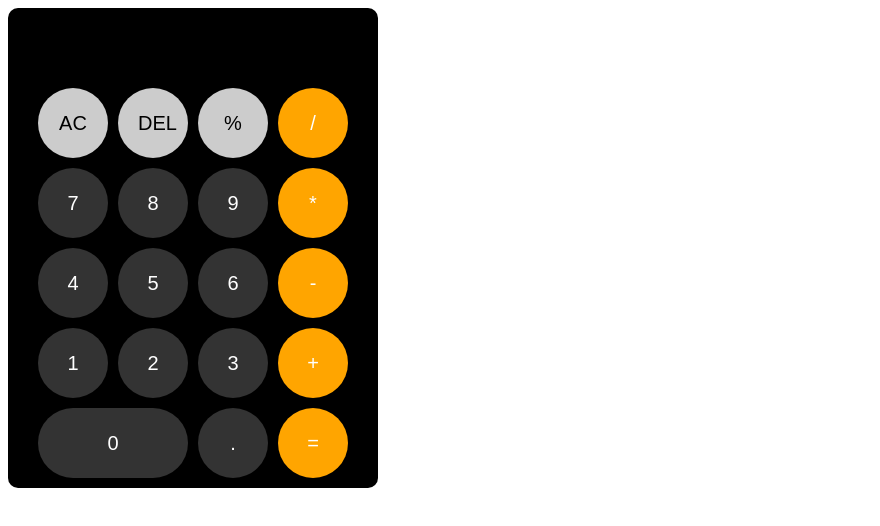
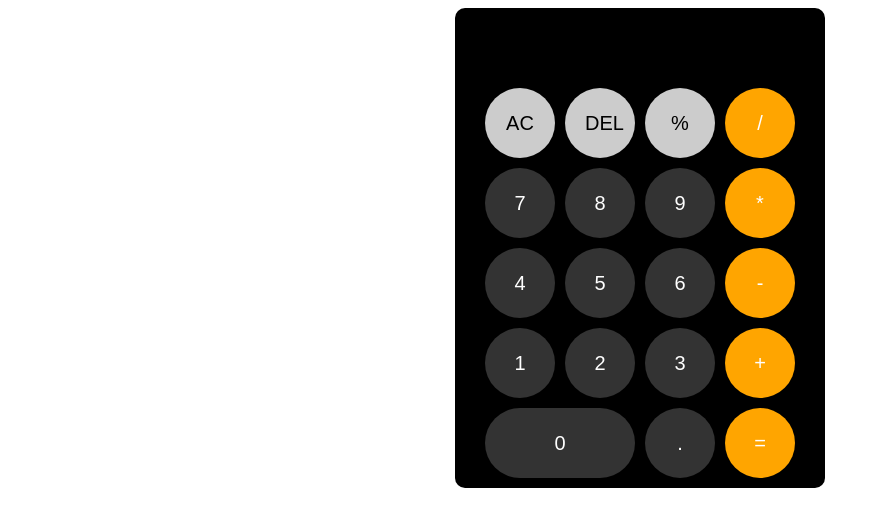
Before and after one commit to Akmatworld/react-1600, a React (Vite) app: page / in a window 1280 px wide. Shown: the top 526 px of the page, without its empty margins (0-880 px from the left). Built offline with nearby package versions, Linux system fonts and the light colour scheme.

Commit message:
second commit

```diff
--- a/src/App.jsx
+++ b/src/App.jsx
@@ -44,9 +44,8 @@ function App() {
     }
 
     if (button === '=') {
-      const plusArr = numbers.split('+')
-      const result = plusArr.reduce((accumulate, number) => accumulate += +number, 0)
-      setNumbers(result)
+        const result = eval(numbers)
+        setNumbers(`${result}`)
       return
     }
 
--- a/src/index.css
+++ b/src/index.css
@@ -0,0 +1,5 @@
+body {
+    display: flex;
+    align-items: center;
+    justify-content: center;
+}
```
